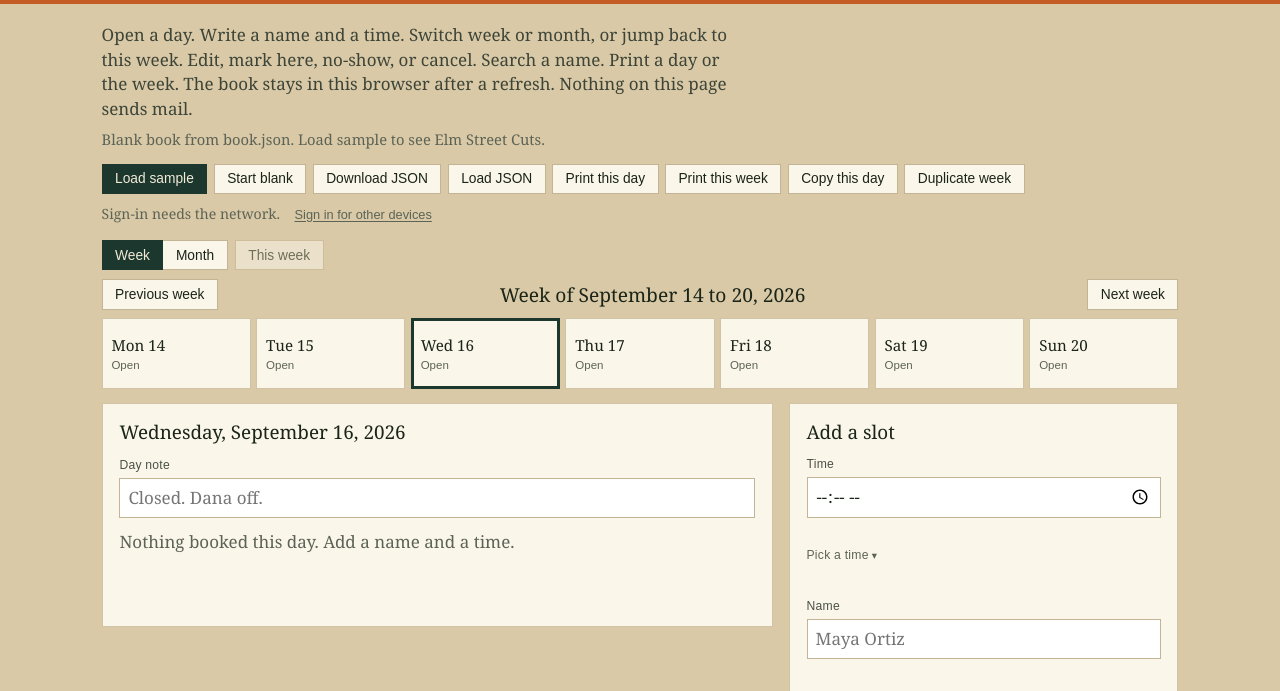
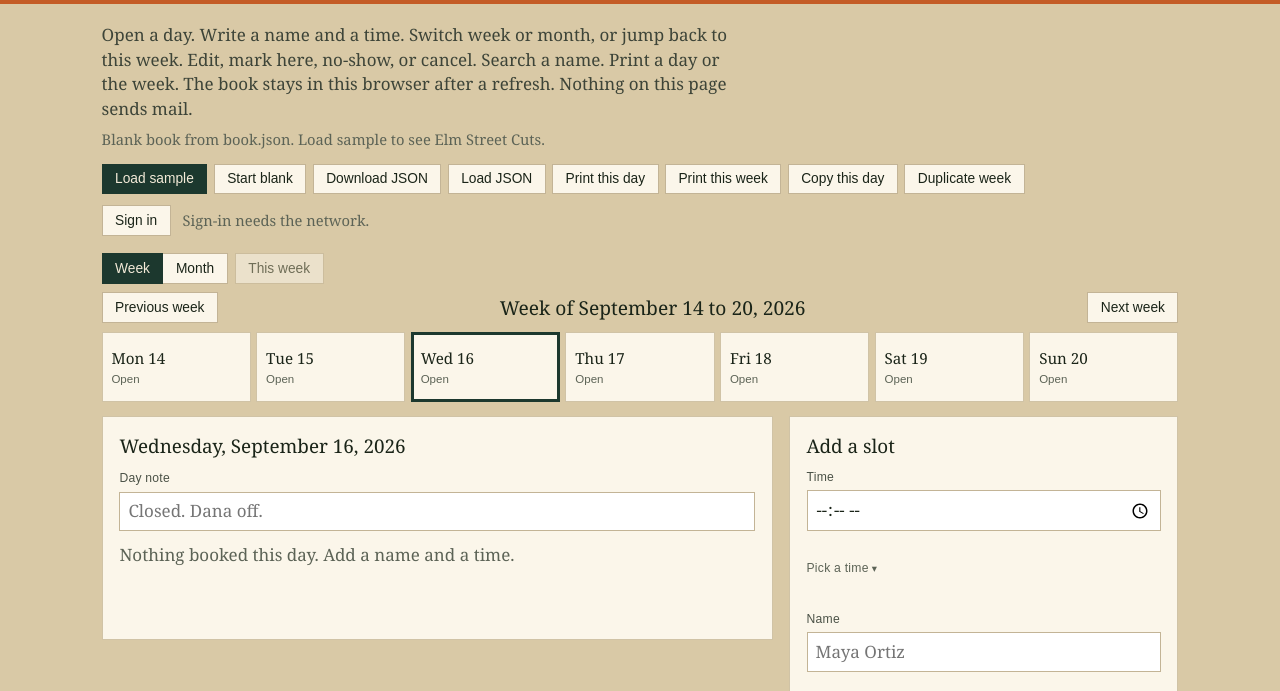
Before and after one commit to Aaronlb912/appointments, a website: page site/public/index.html in a window 1280 px wide. Shown: the part 105-796 px from the top of the page. Drawn offline with Linux system fonts and the light colour scheme.

Commit message:
make sign in a real button again

```diff
--- a/site/public/app.js
+++ b/site/public/app.js
@@ -383,20 +383,18 @@ function renderAccount() {
   const on = cloudSignedIn();
   els.btnSignin.hidden = on;
   els.btnSignout.hidden = !on;
+  els.accountLine.hidden = false;
   if (!cloudReady()) {
-    els.accountLine.hidden = false;
     els.accountLine.textContent = "Sign-in needs the network.";
     return;
   }
   if (on) {
-    els.accountLine.hidden = false;
     els.accountLine.textContent = cloudName
-      ? cloudName
-      : "Signed in";
-    return;
-  }
-  els.accountLine.hidden = true;
-  els.accountLine.textContent = "";
+      ? "Signed in as " + cloudName + "."
+      : "Signed in. This book saves to your account.";
+    return;
+  }
+  els.accountLine.textContent = "Save this book on other devices.";
 }
 
 async function waitForPuter() {
--- a/site/public/index.html
+++ b/site/public/index.html
@@ -34,9 +34,9 @@
       <input id="file-json" type="file" accept="application/json,.json" hidden>
     </div>
     <p id="account" class="account no-print">
-      <span id="account-line"></span>
-      <button type="button" class="quiet" id="btn-signin">Sign in for other devices</button>
-      <button type="button" class="quiet" id="btn-signout" hidden>Sign out</button>
+      <button type="button" class="secondary" id="btn-signin">Sign in</button>
+      <button type="button" class="secondary" id="btn-signout" hidden>Sign out</button>
+      <span id="account-line">Save this book on other devices.</span>
     </p>
     <p id="account-err" class="err no-print" hidden></p>
 
--- a/site/public/styles.css
+++ b/site/public/styles.css
@@ -118,15 +118,11 @@ main {
 .account {
   display: flex;
   flex-wrap: wrap;
-  align-items: baseline;
-  gap: 0.55rem 0.9rem;
-  margin: -0.55rem 0 1rem;
+  align-items: center;
+  gap: 0.55rem 0.75rem;
+  margin: -0.45rem 0 1.1rem;
   color: var(--muted);
-  font-size: 0.88rem;
-}
-
-.account button.quiet {
-  margin: 0;
+  font-size: 0.92rem;
 }
 
 .spread {
```
